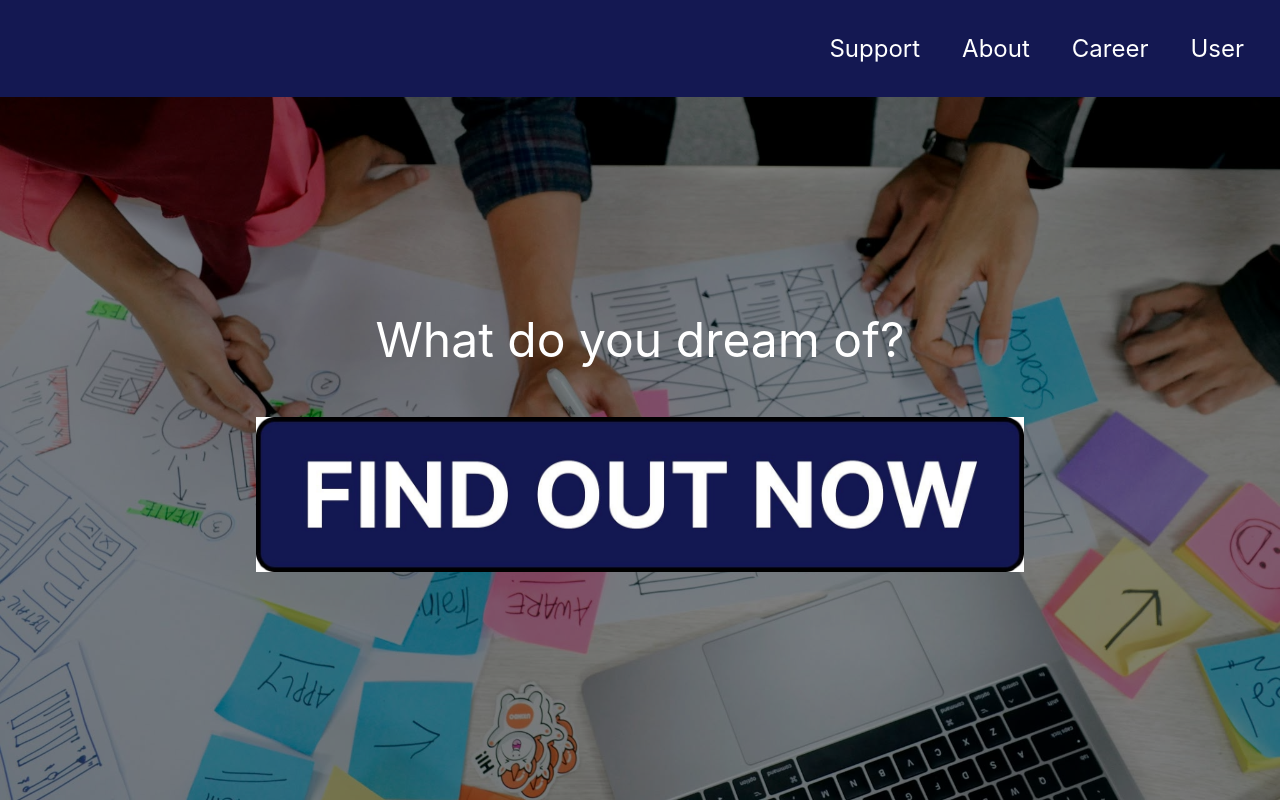
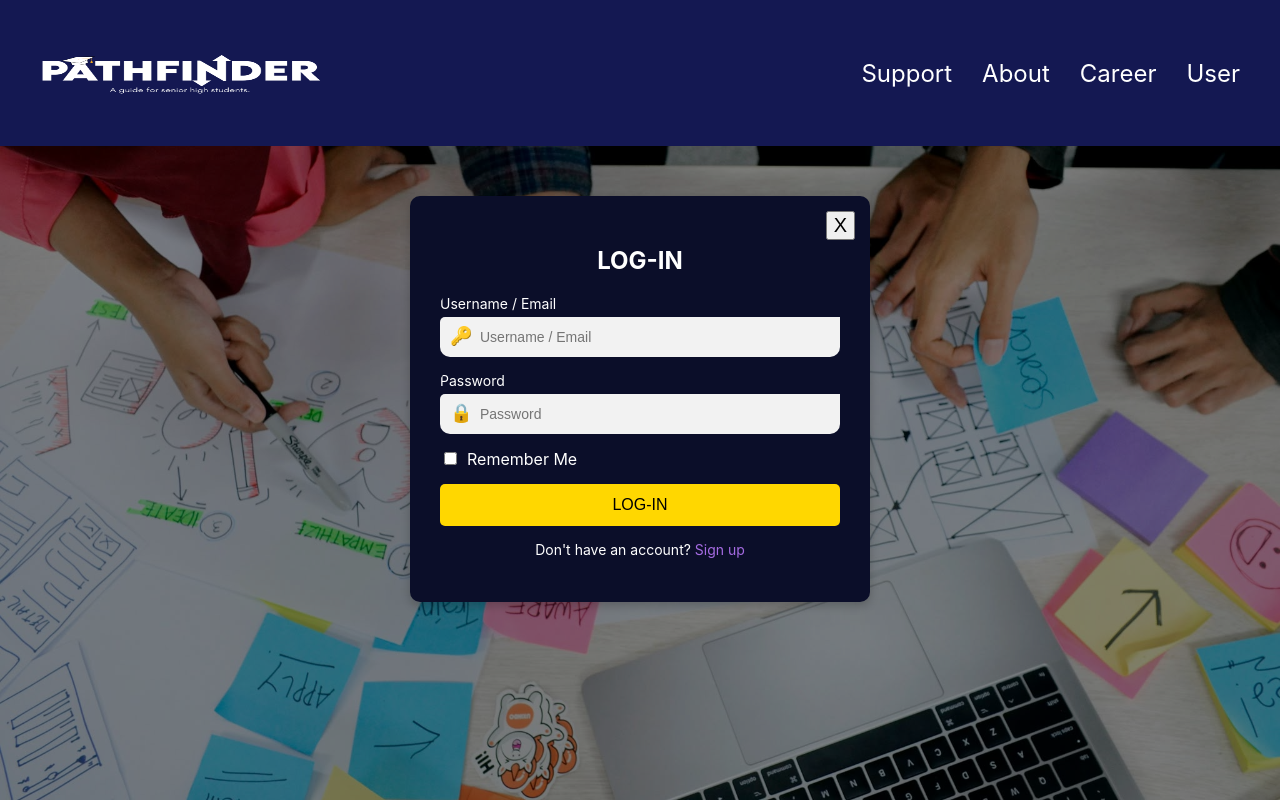
Before and after one commit to M-A-R-Z/React, a React (Create React App) app in the folder my-app/: page /login in a window 1280 px wide. Built offline with nearby package versions, Linux system fonts and the light colour scheme.

Commit message:
Initialized the Router, Header, Home, and Login Page

```diff
--- a/my-app/package.json
+++ b/my-app/package.json
@@ -9,7 +9,8 @@
     "@testing-library/user-event": "^13.5.0",
     "react": "^19.1.0",
     "react-dom": "^19.1.0",
-    "react-scripts": "5.0.1",
+    "react-router-dom": "^7.4.1",
+    "react-scripts": "^5.0.1",
     "web-vitals": "^2.1.4"
   },
   "scripts": {
--- a/my-app/src/App.js
+++ b/my-app/src/App.js
@@ -1,13 +1,16 @@
-//import logo from './logo.svg';
-import './App.css';
+import React from 'react';
+import { BrowserRouter as Router, Routes, Route } from 'react-router-dom';
+import Home from './Home';
+import Login from './login'; // Make sure you've created a Login component
 
 function App() {
   return (
-    <div className="App">
-      <header className="App-header">
-        <p>PAPA MO</p>
-      </header>
-    </div>
+    <Router>
+      <Routes>
+        <Route path="/" element={<Home />} />
+        <Route path="/login" element={<Login />} />
+      </Routes>
+    </Router>
   );
 }
 
--- /dev/null
+++ b/my-app/src/Header.js
@@ -0,0 +1,21 @@
+// Header.js
+import React from 'react';
+import { Link } from 'react-router-dom';
+import HomePageLogo from './images/homepage_logo.png';
+import './Home.css';
+
+function Header() {
+  return (
+    <nav className="topnav">
+      <Link to="/" className="logo">
+        <img src={HomePageLogo} alt="homepagelogo" />
+      </Link>
+      <a href="#support">Support</a>
+      <a href="#contact">About</a>
+      <a href="#news">Career</a>
+      <Link to="/login">User</Link>
+    </nav>
+  );
+}
+
+export default Header;
--- a/my-app/src/index.css
+++ b/my-app/src/Home.css
@@ -6,7 +6,6 @@ body {
   background-size: cover;
   background-blend-mode: darken;
 }
-
 
 code {
   font-family: source-code-pro, Menlo, Monaco, Consolas, 'Courier New', monospace;
@@ -24,13 +23,28 @@ code {
   box-sizing: border-box;
 }
 
+/* New rule to move the first nav item to the left */
+.topnav a:first-child {
+  margin-right: auto;
+}
+
 .topnav a {
   color: #FFFFFF;
   text-align: center;
-  padding: 14px 16px;
+  padding-right: 20px;
   text-decoration: none;
   font-size: 1.5rem;
   margin-left: 10px;
+}
+
+.topnav a.logo img {
+  max-height: 100px;  /* Adjust the value as needed */
+  width: 300px;
+}
+
+.topnav a img:hover {
+  opacity: 0.7;
+  transition: opacity 0.3s ease;
 }
 
 .topnav a:hover {
@@ -72,13 +86,13 @@ code {
   flex-direction: column;
   justify-content: center;
   align-items: center;
-  height: 80vh;
+  height: 60vh;
 }
 
 /* Image hover container */
 .img-container {
   position: relative;
-  width: 60%;
+  width: 50%;
   display: block;
 }
 
--- /dev/null
+++ b/my-app/src/Home.js
@@ -0,0 +1,23 @@
+import React from 'react';
+import { Link } from 'react-router-dom';
+import Header from './Header';
+import FindOutButton from './images/FindOutNow button.jpg';
+import FindOutHover from './images/FindOutNow hover.jpg';
+import './Home.css';
+
+function Home() {
+  return (
+    <>
+      <Header />
+      <div className="container">
+        <p>What do you dream of?</p>
+        <Link to="/login" className="img-container">
+          <img src={FindOutButton} alt="FindOut button" className="defaultImg" />
+          <img src={FindOutHover} alt="FindOut hover" className="hoverImg" />
+        </Link>
+      </div>
+    </>
+  );
+}
+
+export default Home;
--- a/my-app/src/index.js
+++ b/my-app/src/index.js
@@ -1,32 +1,10 @@
 import React from 'react';
 import ReactDOM from 'react-dom/client';
-import './index.css';
-import FindOutButton from './images/FindOutNow button.jpg';
-import FindOutHover from './images/FindOutNow hover.jpg';
-
-function Home() {
-  return (
-    <div>
-      <nav className="topnav">
-        <a href="#support">Support</a>
-        <a href="#contact">About</a>
-        <a href="#news">Career</a>
-        <a href="user">User</a>
-      </nav>
-      <div className="container">
-        <p>What do you dream of?</p>
-        <a href="index.js" className="img-container">
-          <img src={FindOutButton} alt="findOut button" className="defaultImg" />
-          <img src={FindOutHover} alt="findOut hover" className="hoverImg" />
-        </a>
-      </div>
-    </div>
-  );
-}
+import App from './App';
 
 const root = ReactDOM.createRoot(document.getElementById('root'));
 root.render(
   <React.StrictMode>
-    <Home />
+    <App />
   </React.StrictMode>
 );
--- /dev/null
+++ b/my-app/src/login.css
@@ -0,0 +1,135 @@
+.LogIn {
+    text-align: center;
+  }
+
+  .topNav {
+    background-color: #141852;
+    width: 100%;
+    height: 106px;
+    margin: 0;
+    padding: 0;
+    box-sizing: border-box;
+  }
+
+  .App-link {
+    color: #61dafb;
+  }
+
+  /* ==========================
+     Login Box
+     ========================== */
+     .login-container {
+      position: relative;
+      background: #0B0E29;
+      color: white;
+      padding: 30px;
+      width: 400px;
+      border-radius: 10px;
+      box-shadow: 0 4px 10px rgba(0, 0, 0, 0.2);
+      text-align: center;
+      align-items: center;
+      justify-content: center;
+      margin: 50px auto;
+    }
+
+    /* Close Button */
+    .close-button {
+      position: absolute;
+      top: 15px;
+      right: 15px;
+      font-size: 20px;
+      cursor: pointer;
+      transition: 0.3s;
+    }
+
+    .close-button:hover {
+      color: #bbb;
+    }
+
+    /* ==========================
+       Input Fields (DI KO MAROUND NG AYOS YONG BORDER HUHU)
+       ========================== */
+    .input-group {
+      margin-bottom: 15px;
+      position: relative;
+      overflow: hidden;
+      border-radius: 10px;
+      border-top: 5px;
+      border-top-right-radius: 5px;
+    }
+
+    .input-group label {
+      display: block;
+      font-size: 14px;
+      margin-bottom: 5px;
+      text-align: left;
+    }
+
+    .input-group input {
+      width: 100%;
+      padding: 12px;
+      padding-left: 40px;
+      border: none;
+      border-radius: 5px;
+      font-size: 14px;
+      background: #f2f2f2;
+    }
+
+    .input-icon {
+      position: absolute;
+      left: 10px;
+      top: 30px;
+      color: #666;
+      font-size: 18px;
+
+    }
+
+    /* ==========================
+       Remember Me Checkbox
+       ========================== */
+    .remember-me {
+      display: flex;
+      align-items: center;
+      justify-content: start;
+      margin-bottom: 15px;
+    }
+
+    .remember-me input {
+      margin-right: 10px;
+    }
+
+    /* ==========================
+       Login Button
+       ========================== */
+    .login-button {
+      width: 100%;
+      background: #FFD700;
+      color: black;
+      font-size: 16px;
+      padding: 12px;
+      border: none;
+      border-radius: 5px;
+      cursor: pointer;
+      transition: 0.3s;
+    }
+
+    .login-button:hover {
+      background: #E6C200;
+    }
+
+    /* ==========================
+       Signup Link
+       ========================== */
+    .signup-text {
+      font-size: 14px;
+      margin-top: 15px;
+    }
+
+    .signup-text a {
+      color: #A56BE2;
+      text-decoration: none;
+    }
+
+    .signup-text a:hover {
+      text-decoration: underline;
+    }
--- /dev/null
+++ b/my-app/src/login.js
@@ -0,0 +1,39 @@
+import React from 'react';
+import { Link } from 'react-router-dom';
+import Header from './Header';
+import './login.css';
+import './Home.css';
+
+function LogIn() {
+  return (
+    <>
+      <Header />
+      <div className="login-overlay">
+        <div className="login-container">
+          <button className="close-button">X</button>
+          <h2>LOG-IN</h2>
+          <div className="input-group">
+            <label>Username / Email</label>
+            <span className="input-icon">🔑</span>
+            <input type="text" placeholder="Username / Email" />
+          </div>
+          <div className="input-group">
+            <label>Password</label>
+            <span className="input-icon">🔒</span>
+            <input type="password" placeholder="Password" />
+          </div>
+          <div className="remember-me">
+            <input type="checkbox" />
+            <label>Remember Me</label>
+          </div>
+          <button className="login-button">LOG-IN</button>
+          <p className="signup-text">
+            Don't have an account? <Link to="/signup">Sign up</Link>
+          </p>
+        </div>
+      </div>
+    </>
+  );
+}
+
+export default LogIn;
```
Also changed, not shown: my-app/src/images/homepage_logo.png (added), 1 other file (tests, documents, lock files or other folders).
